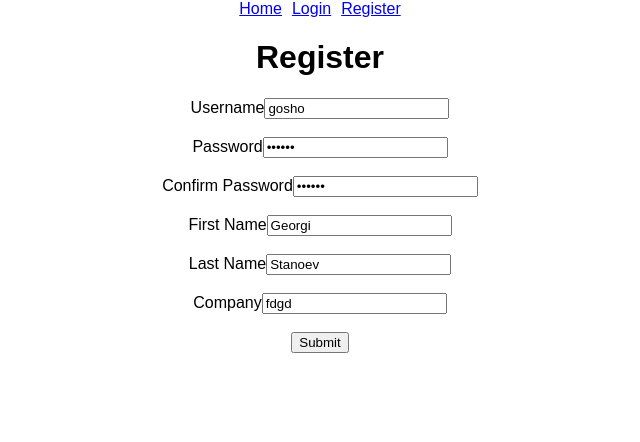
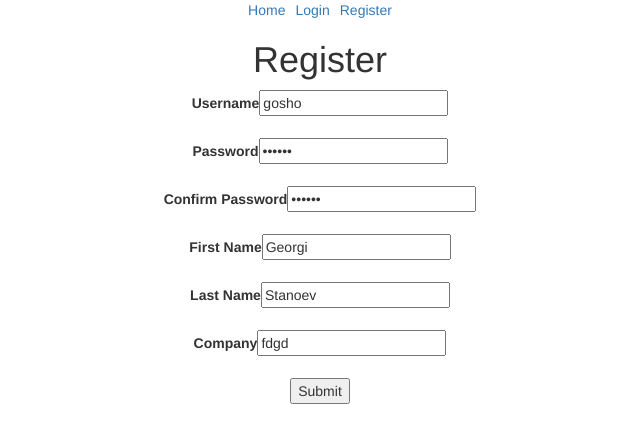
Before and after one commit to awekisa/React-JS-Team-Project, a React (Create React App) app: page /users/register in a window 1280 px wide. Shown: the top 442 px of the page, without its empty margins (320-960 px from the left). Built offline with nearby package versions, Linux system fonts and the light colour scheme; what flux would draw is missing.

Commit message:
added bootstrap to the project as .css file

```diff
--- a/package.json
+++ b/package.json
@@ -3,6 +3,7 @@
   "version": "0.1.0",
   "private": true,
   "dependencies": {
+    "bootstrap": "^3.3.7",
     "flux": "^3.1.2",
     "jquery": "^3.2.1",
     "query-string": "^4.3.4",
--- a/src/App.css
+++ b/src/App.css
@@ -1,3 +1,5 @@
+@import '../node_modules/bootstrap/dist/css/bootstrap.min.css';
+
 .App {
   text-align: center;
 }
```
Also changed, not shown: 1 other file (tests, documents, lock files or other folders).
